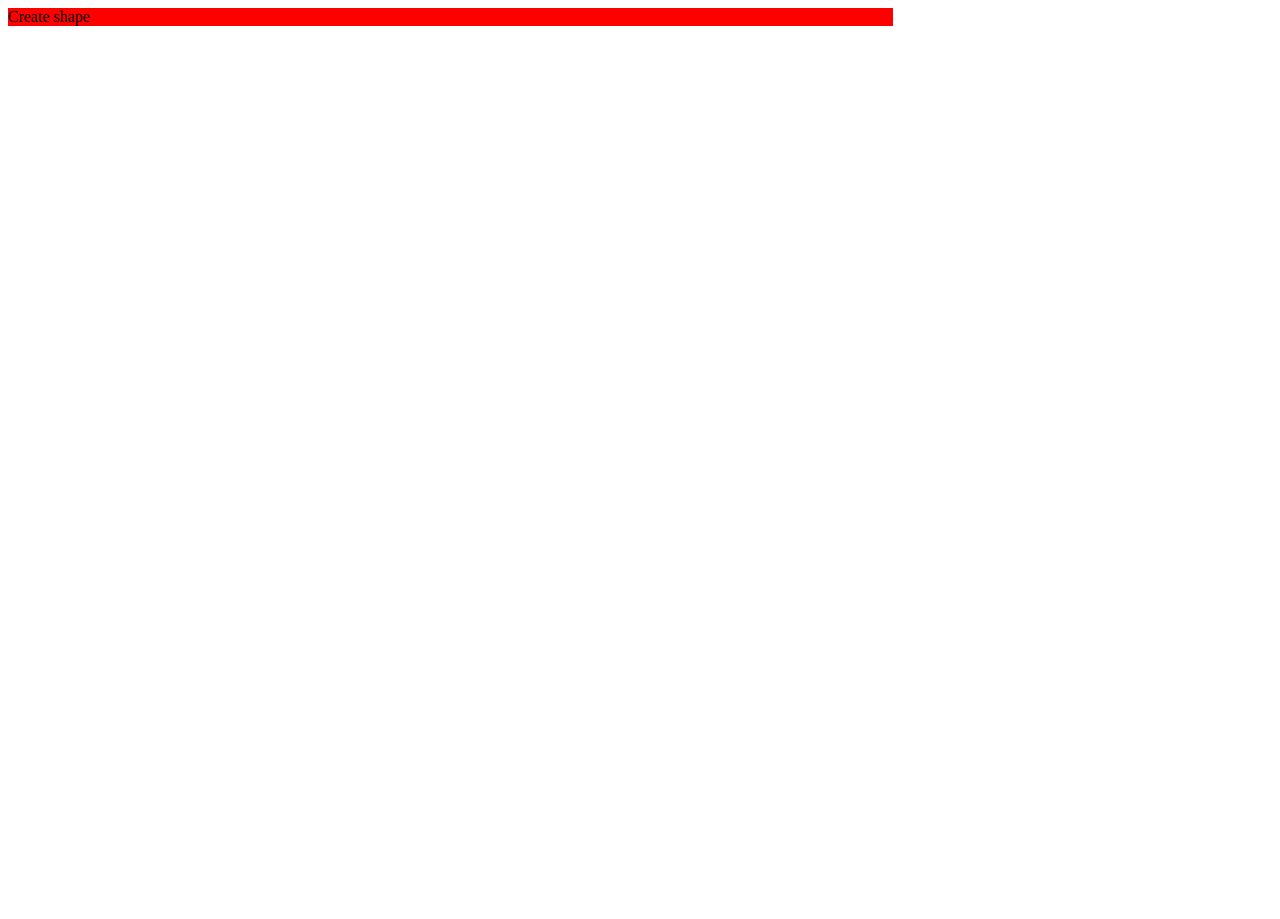
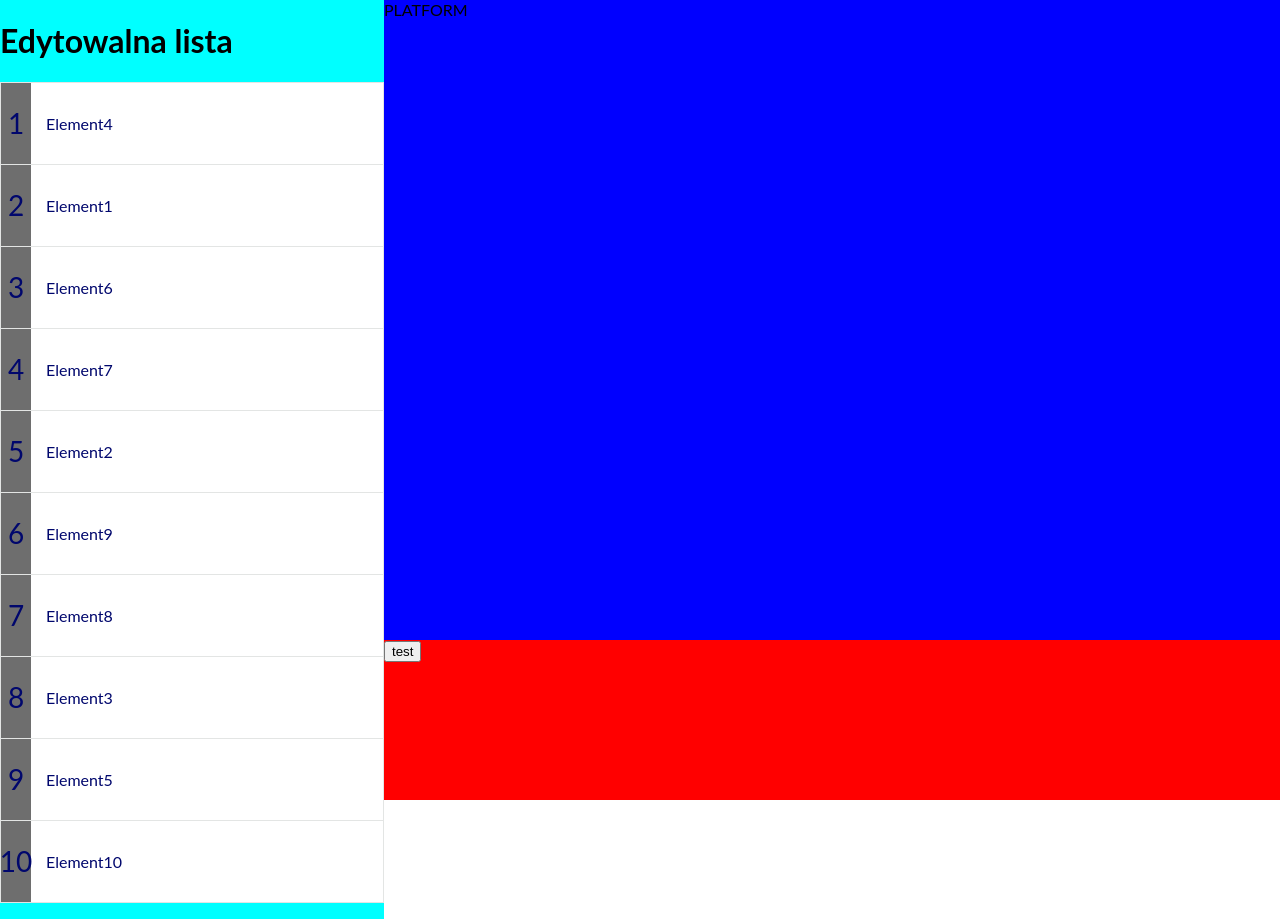
Before and after one commit to hubson97/hubson97.github.io, a plain HTML site: page lab3/index.html in a window 1280 px wide. Before the commit the page ends 816 px from the top, so only its background shows below. Drawn offline with Linux system fonts and the light colour scheme.

Commit message:
editable drag and drop list

```diff
--- a/lab3/index.html
+++ b/lab3/index.html
@@ -7,6 +7,7 @@
     <style>
         .container{
             height: 800px;
+            width: 100%;
         }
 
         .container .left {
@@ -20,6 +21,7 @@
             background-color: grey;
             width: 70%;
             float: left;
+            height: 100%;
         }
         .container .right .platform{
             background-color: blue;
@@ -29,6 +31,64 @@
             background-color: red;
             height: 20%;
         }
+
+        @import url('https://fonts.googleapis.com/css?family=Lato&display=swap');
+        :root {
+        --border-color: #e3e5e4;
+        --background-color: #6e6e6e;
+        --text-color: #00076d;
+        }
+        * {
+        box-sizing: border-box;
+        }
+        body {
+        background-color: #fff;
+        display: flex;
+        flex-direction: column;
+        align-items: center;
+        justify-content: flex-start;
+        height: 50vh;
+        margin: 0;
+        font-family: 'Lato', sans-serif;
+        }
+        .draggable-list {
+        border: 1px solid var(--border-color);
+        color: var(--text-color);
+        padding: 0;
+        list-style-type: none;
+        }
+        .draggable-list li {
+        background-color: #fff;
+        display: flex;
+        flex: 1;
+        }
+        .draggable-list li:not(:last-of-type) {
+        border-bottom: 1px solid var(--border-color);
+        }
+        .draggable-list .number {
+        background-color: var(--background-color);
+        display: flex;
+        align-items: center;
+        justify-content: center;
+        font-size: 28px;
+        height: auto;
+        width: 30px;
+        }
+        .draggable-list li.over .draggable {
+        background-color: #eaeaea;
+        }
+        .draggable-list .person-name {
+        margin: 0 20px 0 0;
+        }
+        .draggable {
+        cursor: pointer;
+        display: flex;
+        align-items: center;
+        justify-content: space-between;
+        padding: 15px;
+        flex: 1;
+        }
+
     </style>
 
 </head>
@@ -37,17 +97,89 @@
 
     <div class="container">
         <div class="left">
+            <div class="center">
+                <h1>Edytowalna lista</h1>
+                <ul class="draggable-list" id="draggable-list"></ul>
+            </div>
+            <script>
+                const draggable_list = document.getElementById('draggable-list');
+                const listOfElements = ['Element1', 'Element2', 'Element3', 'Element4', 'Element5', 'Element6', 'Element7', 'Element8', 'Element9', 'Element10'];
+                const check = document.getElementById('check');
+                const listItems = [];
+                let dragStartIndex;
+                createList();
+                function createList(){
+                [...listOfElements]
+                    .map(a => ({value: a, sort: Math.random()}))
+                    .sort((a, b) => a.sort - b.sort)
+                    .map(a => a.value)
+                    .forEach((element, index) => {
+                    const listItem = document.createElement('li');
+                    listItem.setAttribute('data-index', index);
+                    listItem.innerHTML = `
+                        <span class="number">${index + 1}</span>
+                        <div class="draggable" draggable="true">
+                        <p class="element-name" contenteditable="true">${element}</p>
+                        </div>`;
+                    listItems.push(listItem);
+                    draggable_list.appendChild(listItem);
+                    });
+                addEventListeners();
+                }
+                function swapItems(fromIndex, toIndex) {
+                const itemOne = listItems[fromIndex].querySelector('.draggable');
+                const itemTwo = listItems[toIndex].querySelector('.draggable');
+                listItems[fromIndex].appendChild(itemTwo);
+                listItems[toIndex].appendChild(itemOne);
+                }
 
+                function addEventListeners() {
+                const draggables = document.querySelectorAll('.draggable');
+                const dragListItems = document.querySelectorAll('.draggable-list li');
 
+                draggables.forEach(draggable => {
+                    draggable.addEventListener('dragstart', dragStart);
+                });
+
+                dragListItems.forEach(item => {
+                    item.addEventListener('dragover', dragOver);
+                    item.addEventListener('drop', dragDrop);
+                    item.addEventListener('dragenter', dragEnter);
+                    item.addEventListener('dragleave', dragLeave);
+                });
+                }
+
+                function dragStart() {
+                dragStartIndex = +this.closest('li').getAttribute('data-index');
+                }
+
+                function dragEnter() {
+                this.classList.add('over');
+                }
+
+                function dragLeave() {
+                this.classList.remove('over');
+                }
+
+                function dragOver(e) {
+                e.preventDefault();
+                }
+
+                function dragDrop() {
+                const dragEndIndex = +this.getAttribute('data-index');
+                swapItems(dragStartIndex, dragEndIndex);
+                this.classList.remove('over');
+                }
+            </script>
         </div>
 
         <div class="right">
             <div class="platform" id="platformID">
-
+                    PLATFORM
             </div>
             <div class="bottom" id="bottomID">
-                <a type="button" id="button" class="button">Create shape</a>
-
+                <!-- <a type="button" id="button" class="button">Create shape</a> -->
+                <button>test</button>
             </div>
         </div>
 
```
